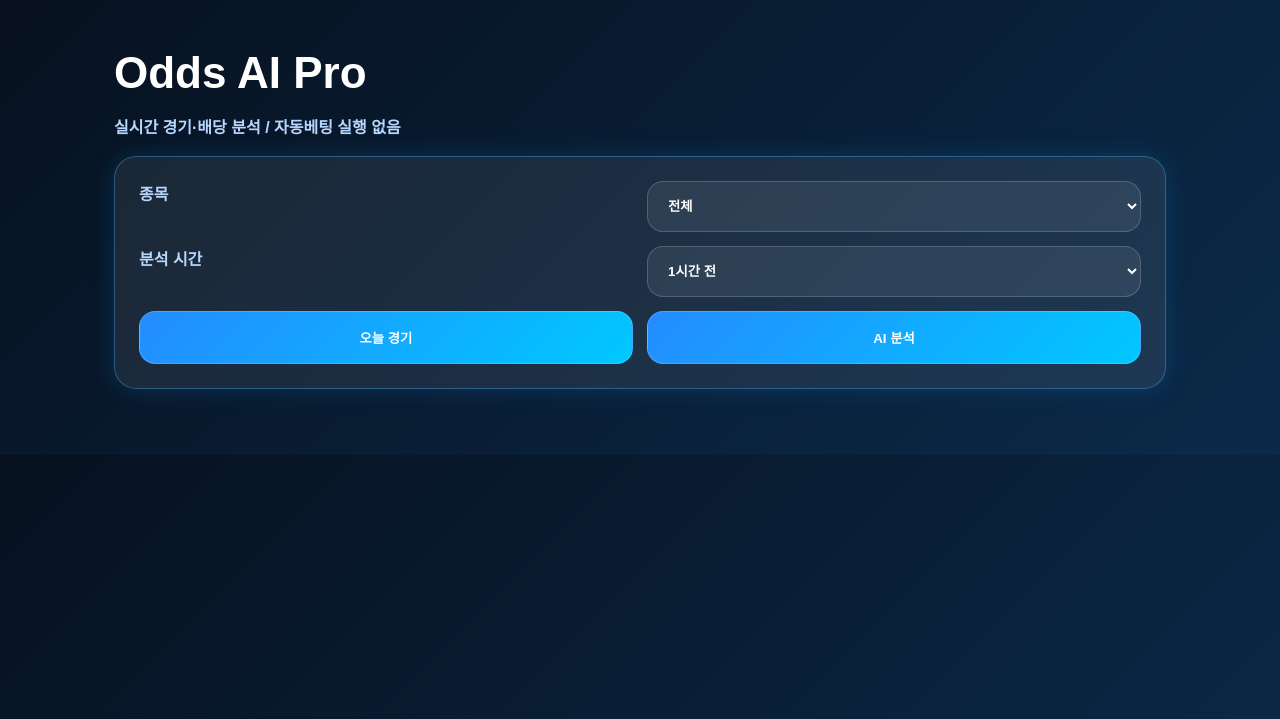
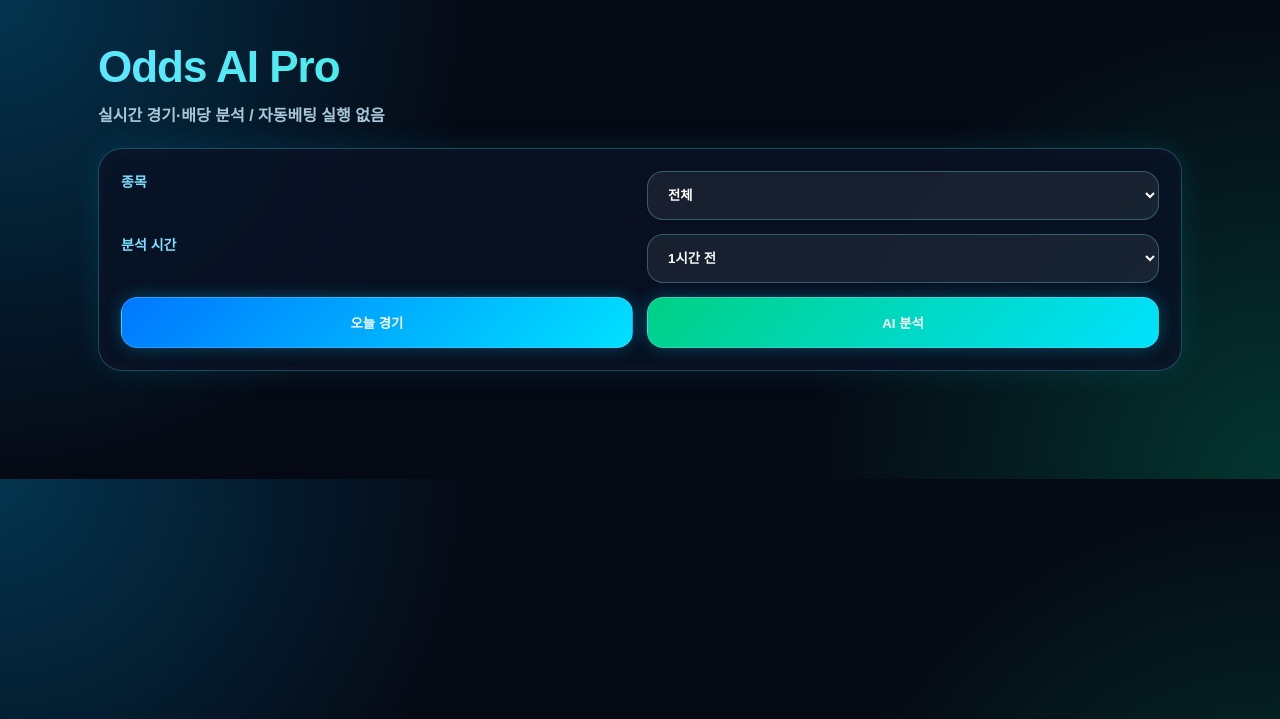
Before and after one commit to sweetlimhae/Odds-AI-V4, a Flask app: page / in a window 1280 px wide. Shown: the top 719 px of the page. Run offline with Flask 3, Linux system fonts and the light colour scheme.

Commit message:
Update style.css

```diff
--- a/static/style.css
+++ b/static/style.css
@@ -1,108 +1,250 @@
-*{box-sizing:border-box}
-body{
-  margin:0;
-  font-family:Arial,"Noto Sans KR",sans-serif;
-  background:linear-gradient(135deg,#07111f,#0b2a4a);
-  color:#fff;
+* {
+  box-sizing: border-box;
 }
-.wrap{max-width:1100px;margin:0 auto;padding:48px 24px}
-.hero h1{font-size:44px;margin:0 0 12px}
-.hero p{color:#b8d7ff;font-weight:700}
-.panel,.card,.notice{
-  background:rgba(255,255,255,.08);
-  border:1px solid rgba(80,180,255,.35);
-  border-radius:22px;
-  padding:24px;
-  margin:18px 0;
-  box-shadow:0 0 24px rgba(0,160,255,.18);
+
+body {
+  margin: 0;
+  font-family: Arial, "Noto Sans KR", sans-serif;
+  background:
+    radial-gradient(circle at top left, rgba(0, 180, 255, 0.25), transparent 35%),
+    radial-gradient(circle at bottom right, rgba(0, 255, 170, 0.18), transparent 35%),
+    #050914;
+  color: #f3fbff;
 }
-.controls{
-  display:grid;
-  grid-template-columns:1fr 1fr;
-  gap:14px;
+
+.wrap {
+  max-width: 1120px;
+  margin: 0 auto;
+  padding: 42px 18px 80px;
 }
-label{font-weight:800;color:#b8d7ff}
-select,button{
-  width:100%;
-  padding:16px;
-  border-radius:16px;
-  border:1px solid rgba(255,255,255,.18);
-  background:rgba(255,255,255,.08);
-  color:#fff;
-  font-weight:800;
+
+.hero {
+  margin-bottom: 22px;
 }
-button{
-  cursor:pointer;
-  background:linear-gradient(135deg,#248cff,#00c8ff);
+
+.hero h1 {
+  font-size: 44px;
+  margin: 0;
+  letter-spacing: -1px;
+  background: linear-gradient(90deg, #5ee7ff, #00ffae);
+  -webkit-background-clip: text;
+  color: transparent;
 }
-button:hover{filter:brightness(1.15)}
-.card.highlight{
-  border-color:#18d7ff;
-  box-shadow:0 0 30px rgba(0,200,255,.35);
+
+.hero p {
+  margin-top: 10px;
+  color: #a9c7d8;
+  font-weight: 700;
 }
-.card h2{font-size:30px;margin:0 0 16px}
-.pick{
-  margin-top:22px;
-  padding:22px;
-  border-radius:18px;
-  background:rgba(0,0,0,.18);
-  border:1px solid rgba(255,255,255,.12);
+
+.panel,
+.card,
+.notice {
+  background: rgba(9, 18, 36, 0.82);
+  border: 1px solid rgba(87, 218, 255, 0.28);
+  border-radius: 24px;
+  padding: 22px;
+  margin: 18px 0;
+  box-shadow:
+    0 0 30px rgba(0, 204, 255, 0.12),
+    inset 0 0 20px rgba(255, 255, 255, 0.03);
+  backdrop-filter: blur(12px);
 }
-.tag,.rank{
-  display:inline-block;
-  padding:8px 12px;
-  margin-bottom:10px;
-  border-radius:999px;
-  background:rgba(0,200,255,.18);
-  color:#bff3ff;
-  font-weight:900;
+
+.controls {
+  display: grid;
+  grid-template-columns: 1fr 1fr;
+  gap: 14px;
 }
-.summary-grid{
-  display:grid;
-  grid-template-columns:repeat(4,1fr);
-  gap:12px;
-  margin:18px 0;
+
+label {
+  color: #7ddfff;
+  font-weight: 900;
+  font-size: 14px;
 }
-.summary-grid div{
-  padding:14px;
-  border-radius:14px;
-  background:rgba(255,255,255,.08);
+
+select,
+button {
+  width: 100%;
+  padding: 15px 16px;
+  border-radius: 16px;
+  border: 1px solid rgba(127, 225, 255, 0.3);
+  background: rgba(255, 255, 255, 0.07);
+  color: #fff;
+  font-weight: 900;
+  outline: none;
 }
-.summary-grid small{
-  display:block;
-  color:#b8d7ff;
-  margin-bottom:6px;
+
+button {
+  cursor: pointer;
+  background: linear-gradient(135deg, #0077ff, #00e1ff);
+  box-shadow: 0 0 18px rgba(0, 210, 255, 0.28);
 }
-.summary-grid b{font-size:20px}
-.meter{
-  width:100%;
-  height:12px;
-  background:rgba(255,255,255,.14);
-  border-radius:999px;
-  overflow:hidden;
-  margin:12px 0 6px;
+
+button.primary {
+  background: linear-gradient(135deg, #00d084, #00e1ff);
 }
-.meter-fill{
-  height:100%;
-  background:linear-gradient(90deg,#00ff88,#00d4ff);
+
+button:hover {
+  transform: translateY(-1px);
+  filter: brightness(1.12);
 }
-.reason{
-  color:#d5ecff;
-  line-height:1.7;
-  font-weight:700;
+
+.status {
+  min-height: 10px;
 }
-.market{
-  display:flex;
-  gap:10px;
-  flex-wrap:wrap;
-  padding:12px;
-  margin:10px 0;
-  border-radius:14px;
-  background:rgba(255,255,255,.08);
+
+.card.highlight {
+  border-color: rgba(0, 255, 190, 0.55);
+  box-shadow: 0 0 38px rgba(0, 255, 190, 0.18);
 }
-@media(max-width:700px){
-  .wrap{padding:28px 14px}
-  .controls{grid-template-columns:1fr}
-  .summary-grid{grid-template-columns:1fr 1fr}
-  .hero h1{font-size:34px}
+
+.card h2 {
+  margin: 0 0 18px;
+  font-size: 28px;
 }
+
+.card h3 {
+  margin: 10px 0 14px;
+  font-size: 22px;
+}
+
+.tag,
+.rank {
+  display: inline-block;
+  padding: 7px 12px;
+  margin: 4px 6px 8px 0;
+  border-radius: 999px;
+  background: rgba(0, 225, 255, 0.14);
+  color: #8af2ff;
+  border: 1px solid rgba(0, 225, 255, 0.25);
+  font-weight: 900;
+  font-size: 13px;
+}
+
+.rank {
+  background: rgba(0, 255, 170, 0.16);
+  color: #7dffc8;
+}
+
+.pick {
+  margin-top: 20px;
+  padding: 20px;
+  border-radius: 20px;
+  background: linear-gradient(180deg, rgba(255,255,255,0.07), rgba(255,255,255,0.03));
+  border: 1px solid rgba(255, 255, 255, 0.11);
+}
+
+.summary-grid {
+  display: grid;
+  grid-template-columns: repeat(4, 1fr);
+  gap: 10px;
+  margin: 18px 0;
+}
+
+.summary-grid div {
+  padding: 14px;
+  border-radius: 16px;
+  background: rgba(2, 10, 22, 0.58);
+  border: 1px solid rgba(125, 223, 255, 0.14);
+}
+
+.summary-grid small {
+  display: block;
+  color: #8fb3c7;
+  margin-bottom: 6px;
+  font-weight: 800;
+}
+
+.summary-grid b {
+  font-size: 19px;
+  color: #ffffff;
+}
+
+.meter {
+  height: 13px;
+  width: 100%;
+  border-radius: 999px;
+  overflow: hidden;
+  background: rgba(255,255,255,0.12);
+  margin: 10px 0 6px;
+}
+
+.meter-fill {
+  height: 100%;
+  border-radius: 999px;
+  background: linear-gradient(90deg, #00ff88, #00d5ff);
+  box-shadow: 0 0 14px rgba(0, 255, 170, 0.65);
+}
+
+.market {
+  display: flex;
+  flex-wrap: wrap;
+  gap: 10px;
+  padding: 13px;
+  margin: 10px 0;
+  border-radius: 16px;
+  background: rgba(255, 255, 255, 0.06);
+}
+
+.market b {
+  color: #fff;
+}
+
+.market span {
+  color: #bdefff;
+  font-weight: 800;
+}
+
+.reason {
+  line-height: 1.7;
+  color: #d8f7ff;
+  font-weight: 800;
+  padding: 12px;
+  border-left: 3px solid #00e1ff;
+  background: rgba(0, 225, 255, 0.06);
+  border-radius: 12px;
+}
+
+.notice {
+  color: #bdf6ff;
+  font-weight: 900;
+}
+
+.danger {
+  border-color: rgba(255, 80, 100, 0.55);
+  box-shadow: 0 0 30px rgba(255, 80, 100, 0.18);
+}
+
+@media (max-width: 760px) {
+  .wrap {
+    padding: 26px 12px 60px;
+  }
+
+  .hero h1 {
+    font-size: 34px;
+  }
+
+  .controls {
+    grid-template-columns: 1fr;
+  }
+
+  .summary-grid {
+    grid-template-columns: repeat(2, 1fr);
+  }
+
+  .card,
+  .panel,
+  .notice {
+    padding: 18px;
+    border-radius: 20px;
+  }
+
+  .card h2 {
+    font-size: 24px;
+  }
+
+  .card h3 {
+    font-size: 19px;
+  }
+}
```
